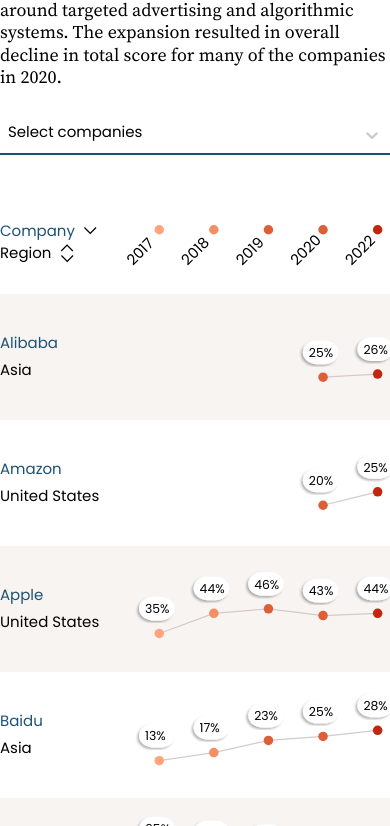
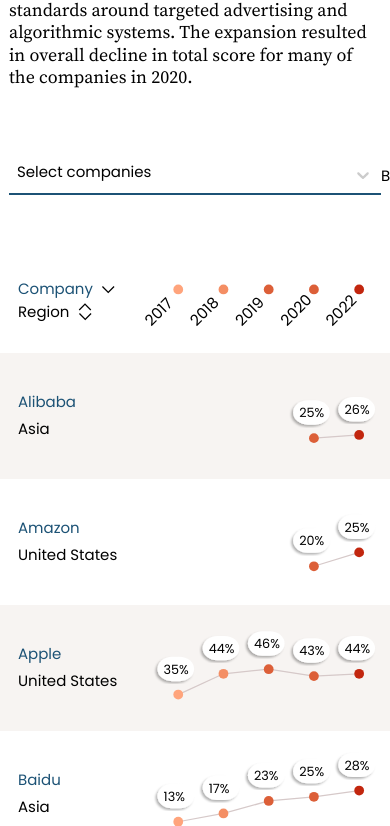
Before and after one commit to rankingdigitalrights/index2022, a Next.js app: page /explore in a window 390 px wide. Shown: the part 3818-4644 px from the top of the page. Built offline with nearby package versions, Linux system fonts and the light colour scheme.

Commit message:
refactor: style time explore charts

```diff
--- a/src/components/company-year-over-year-table.tsx
+++ b/src/components/company-year-over-year-table.tsx
@@ -23,7 +23,7 @@
 }: CompanyYearOverYearTableProps) => {
   return (
     <div className="mt-8 flex flex-col font-sans">
-      <div className="-my-2 -mx-4 sm:-mx-6 lg:-mx-8">
+      <div className="-my-2 -mx-2 lg:-mx-8">
         <div className="inline-block min-w-full py-2 align-middle">
           <div>
             <table className="min-w-full">
--- a/src/components/time-charts.jsx
+++ b/src/components/time-charts.jsx
@@ -52,7 +52,7 @@
         );
 
   return (
-    <div>
+    <div className="px-2 lg:px-0">
       <NarrativeTitle title="Performance Over Time" />
 
       <p className="pb-3">
@@ -63,9 +63,9 @@
         score for many of the companies in 2020.
       </p>
 
-      <div className="flex flex-row justify-between items-center w-full">
+      <div className="flex flex-row justify-between items-center w-full my-12">
         <CompanySelector
-          className="flex-none w-10/12 md:w-9/12 "
+          className="flex-none w-9/12 md:w-1/2 self-center"
           companies={companySelectors}
           selected={selectedCompanies}
           onSelect={handleSelectCompany}
```
